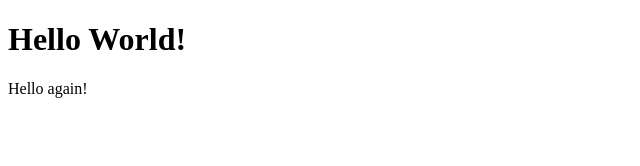
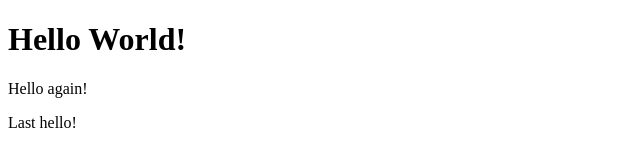
Before and after one commit to apontc/git-test, a plain HTML site: page index.html in a window 1280 px wide. Shown: the full height of the page, 0-640 px from the left. Drawn offline with Linux system fonts and the light colour scheme.

Commit message:
Third commit

```diff
--- a/index.html
+++ b/index.html
@@ -3,5 +3,6 @@
     <body>
         <h1>Hello World!</h1>
         <p>Hello again!</p>
+        <p>Last hello!</p>
     </body>
 </html>
```
